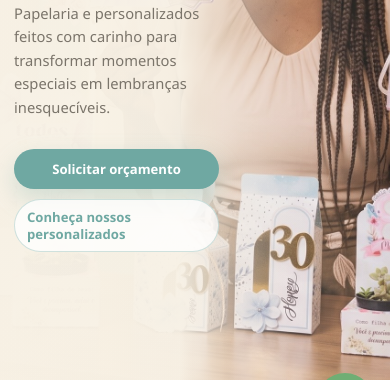
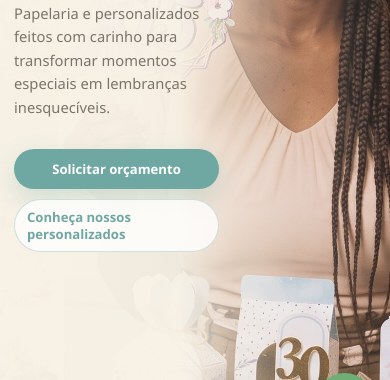
Before and after one commit to DansleyHR13/site-cassandra-personalizados, a plain HTML site: page index.html in a window 390 px wide. Shown: the part 397-777 px from the top of the page. Drawn offline with Linux system fonts and the light colour scheme.

Commit message:
Ajusta preenchimento da hero mobile

```diff
--- a/index.html
+++ b/index.html
@@ -5,7 +5,7 @@
   <meta name="viewport" content="width=device-width, initial-scale=1.0">
   <meta name="description" content="Cassandra Personalizados: papelaria e personalizados feitos com carinho para festas, lembranças e momentos especiais.">
   <title>Cassandra Personalizados | Criando memórias que encantam</title>
-  <link rel="stylesheet" href="styles.css?v=20260707-mobile-gradient-wide-1">
+  <link rel="stylesheet" href="styles.css?v=20260707-mobile-hero-fill-1">
 </head>
 <body>
   <header class="site-header" data-header>
--- a/styles.css
+++ b/styles.css
@@ -881,6 +881,7 @@ textarea:focus {
 
   .hero {
     padding-top: 44px;
+    min-height: calc(100svh - 74px);
     background:
       radial-gradient(ellipse at 80% 40%, rgba(248, 242, 230, 0) 0%, rgba(248, 242, 230, 0.015) 34%, rgba(248, 242, 230, 0.055) 66%, rgba(248, 242, 230, 0.09) 100%),
       linear-gradient(90deg, rgba(248, 242, 230, 0.98) 0%, rgba(248, 242, 230, 0.96) 46%, rgba(248, 242, 230, 0.56) 60%, rgba(248, 242, 230, 0.22) 76%, rgba(248, 242, 230, 0.1) 100%),
@@ -914,13 +915,14 @@ textarea:focus {
 
   .hero-grid {
     grid-template-columns: minmax(0, 0.9fr) minmax(0, 0.62fr);
-    min-height: 620px;
-    align-items: start;
+    min-height: calc(100svh - 74px);
+    align-items: stretch;
   }
 
   .hero-copy {
     max-width: 232px;
-    padding: 18px 0 54px;
+    min-height: calc(100svh - 118px);
+    padding: 18px 0 96px;
   }
 
   .hero-subtitle {
```
